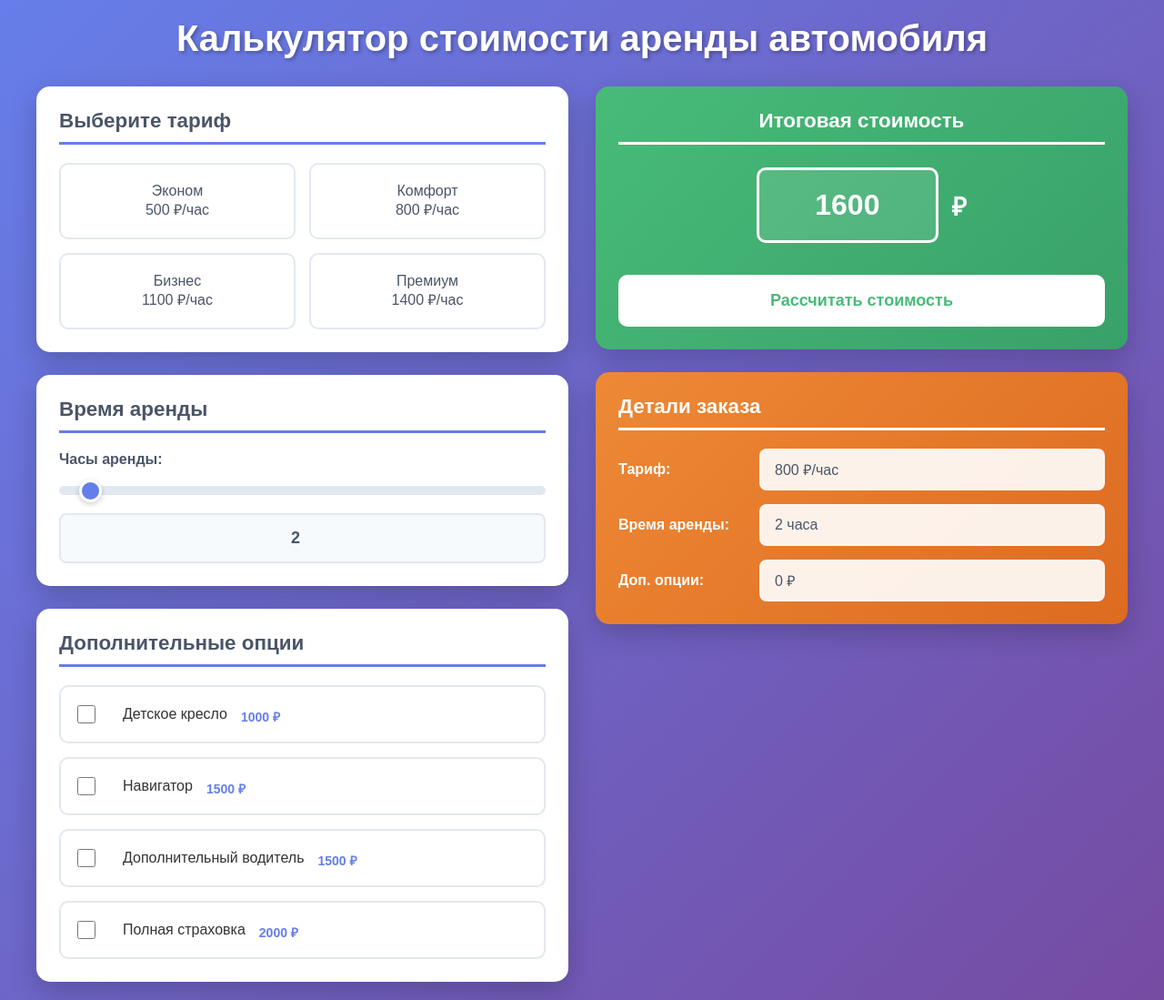
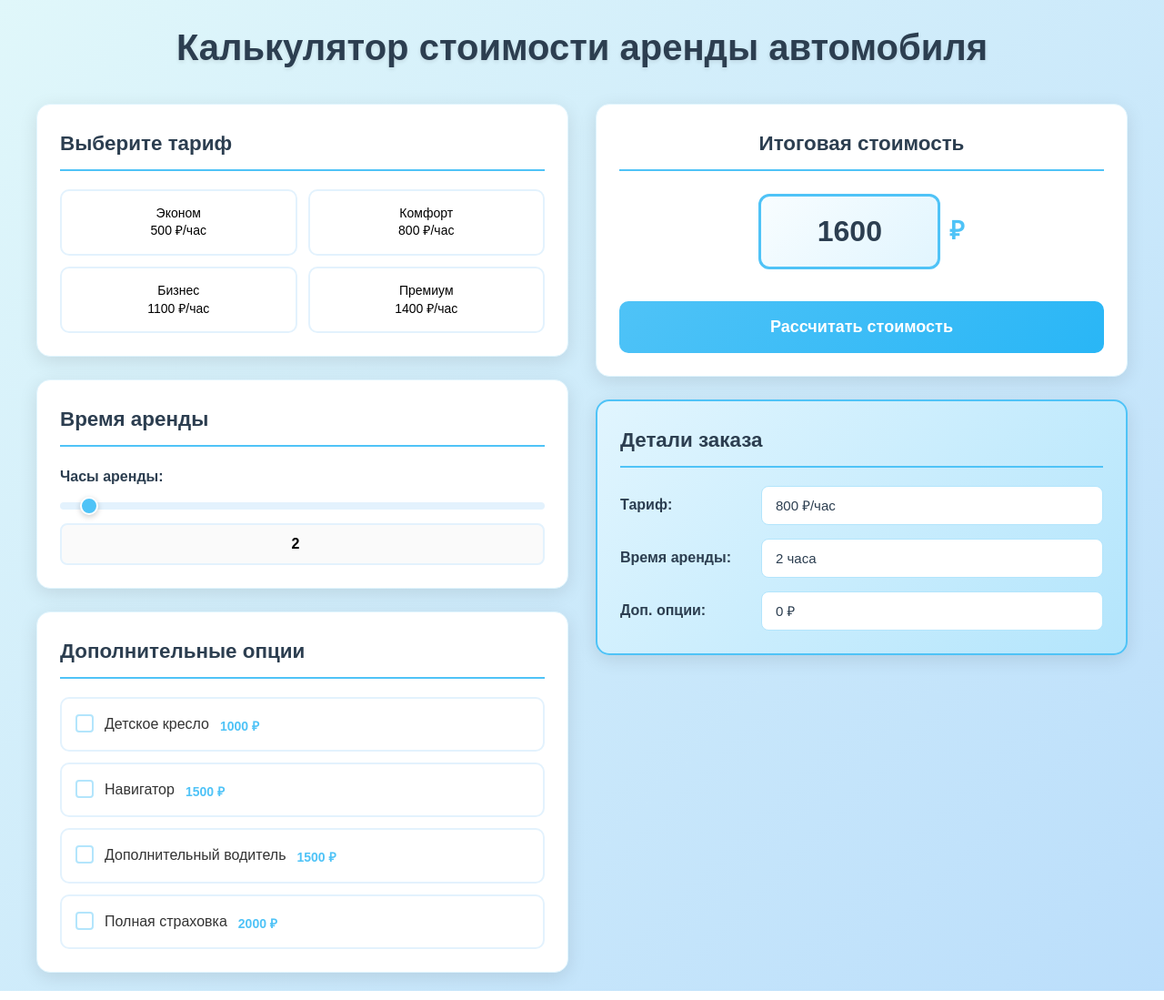
Before and after one commit to Lizoooyyy/Lizoooyyy.github.io, a PHP site: page /project5/index.html in a window 1280 px wide. Shown: the whole page at 91% size. Run offline with PHP 8.4, Linux system fonts and the light colour scheme.

Commit message:
Update styles.css

```diff
--- a/project5/styles.css
+++ b/project5/styles.css
@@ -6,10 +6,11 @@
 
 body {
     font-family: 'Arial', sans-serif;
-    background: linear-gradient(135deg, #667eea 0%, #764ba2 100%);
+    line-height: 1.6;
+    color: #333;
+    background: linear-gradient(135deg, #e0f7fa 0%, #bbdefb 100%);
     min-height: 100vh;
     padding: 20px;
-    color: #333;
 }
 
 .container {
@@ -19,16 +20,17 @@ body {
 
 h1 {
     text-align: center;
-    color: white;
+    color: #2c3e50;
     margin-bottom: 30px;
     font-size: 2.5em;
-    text-shadow: 2px 2px 4px rgba(0,0,0,0.3);
+    text-shadow: 0 2px 4px rgba(0,0,0,0.1);
 }
 
 .calculator-grid {
     display: grid;
     grid-template-columns: 1fr 1fr;
     gap: 30px;
+    align-items: start;
 }
 
 .selection-column,
@@ -42,150 +44,167 @@ h1 {
     background: white;
     padding: 25px;
     border-radius: 15px;
-    box-shadow: 0 10px 30px rgba(0,0,0,0.2);
+    box-shadow: 0 5px 20px rgba(0, 0, 0, 0.1);
+    border: 1px solid #e1f5fe;
 }
 
 .section h2 {
-    color: #4a5568;
+    color: #2c3e50;
     margin-bottom: 20px;
     font-size: 1.4em;
-    border-bottom: 3px solid #667eea;
+    border-bottom: 2px solid #4fc3f7;
     padding-bottom: 10px;
 }
 
 .tariff-buttons {
     display: grid;
     grid-template-columns: 1fr 1fr;
-    gap: 15px;
+    gap: 12px;
 }
 
 .tariff {
-    padding: 20px 15px;
-    border: 2px solid #e2e8f0;
+    padding: 15px 10px;
+    border: 2px solid #e3f2fd;
     border-radius: 10px;
     background: white;
     cursor: pointer;
-    font-size: 16px;
+    font-size: 14px;
     transition: all 0.3s ease;
-    text-align: center;
-    color: #4a5568;
+    line-height: 1.4;
 }
 
 .tariff:hover {
-    border-color: #667eea;
-    transform: translateY(-3px);
-    box-shadow: 0 5px 15px rgba(102, 126, 234, 0.3);
+    border-color: #4fc3f7;
+    transform: translateY(-2px);
+    box-shadow: 0 4px 12px rgba(79, 195, 247, 0.3);
 }
 
 .tariff.active {
-    background: linear-gradient(135deg, #667eea, #764ba2);
+    background: linear-gradient(135deg, #4fc3f7 0%, #29b6f6 100%);
     color: white;
-    border-color: #667eea;
-    transform: translateY(-2px);
+    border-color: #4fc3f7;
 }
 
 .time-control {
     display: flex;
     flex-direction: column;
-    gap: 20px;
+    gap: 15px;
 }
 
 .time-control label {
     font-weight: bold;
-    color: #4a5568;
+    color: #2c3e50;
     font-size: 16px;
 }
 
 #time {
     width: 100%;
-    height: 10px;
+    height: 8px;
     border-radius: 5px;
-    background: #e2e8f0;
+    background: #e3f2fd;
     outline: none;
     -webkit-appearance: none;
 }
 
 #time::-webkit-slider-thumb {
     -webkit-appearance: none;
-    width: 25px;
-    height: 25px;
+    width: 20px;
+    height: 20px;
     border-radius: 50%;
-    background: #667eea;
+    background: #4fc3f7;
     cursor: pointer;
-    border: 3px solid white;
+    border: 2px solid white;
     box-shadow: 0 2px 6px rgba(0,0,0,0.2);
 }
 
 #volume {
     width: 100%;
-    padding: 15px;
-    border: 2px solid #e2e8f0;
+    padding: 12px;
+    border: 2px solid #e3f2fd;
     border-radius: 8px;
-    font-size: 18px;
+    text-align: center;
+    font-size: 16px;
     font-weight: bold;
-    text-align: center;
-    background: #f7fafc;
-    color: #4a5568;
-}
-
-#volume:focus {
-    border-color: #667eea;
-    outline: none;
+    background: #fafafa;
 }
 
 .options {
     display: grid;
     grid-template-columns: 1fr;
-    gap: 15px;
+    gap: 12px;
 }
 
 .option-label {
     display: flex;
-    align-items: center;
-    gap: 15px;
-    padding: 18px;
-    border: 2px solid #e2e8f0;
+    align-items: flex-start;
+    gap: 12px;
+    padding: 15px;
+    border: 2px solid #e3f2fd;
     border-radius: 10px;
     background: white;
     cursor: pointer;
     transition: all 0.3s ease;
+    position: relative;
 }
 
 .option-label:hover {
-    border-color: #667eea;
-    background: #f7fafc;
+    border-color: #4fc3f7;
+    background: #f8fdff;
     transform: translateX(5px);
 }
 
 .option-label input[type="checkbox"] {
+    opacity: 0;
+    position: absolute;
+}
+
+.checkmark {
     width: 20px;
     height: 20px;
-    cursor: pointer;
+    border: 2px solid #b3e5fc;
+    border-radius: 4px;
+    background: white;
+    transition: all 0.3s ease;
+    flex-shrink: 0;
+    margin-top: 2px;
+}
+
+.option-label input[type="checkbox"]:checked + .checkmark {
+    background: #4fc3f7;
+    border-color: #4fc3f7;
+}
+
+.option-label input[type="checkbox"]:checked + .checkmark::after {
+    content: '✓';
+    color: white;
+    font-size: 14px;
+    font-weight: bold;
+    position: absolute;
+    top: 50%;
+    left: 50%;
+    transform: translate(-50%, -50%);
+}
+
+.option-content {
+    flex: 1;
 }
 
 .option-price {
-    color: #667eea;
+    color: #4fc3f7;
     font-weight: bold;
     font-size: 14px;
-    margin-top: 5px;
+    margin-top: 4px;
 }
 
 .total-section {
     text-align: center;
-    background: linear-gradient(135deg, #48bb78, #38a169);
-    color: white;
-}
-
-.total-section h2 {
-    color: white;
-    border-bottom-color: white;
 }
 
 .total-display {
     display: flex;
     align-items: center;
     justify-content: center;
-    gap: 15px;
+    gap: 10px;
     margin: 25px 0;
 }
 
@@ -195,16 +214,16 @@ h1 {
     font-size: 32px;
     font-weight: bold;
     text-align: center;
-    border: 3px solid white;
-    border-radius: 10px;
-    background: rgba(255,255,255,0.1);
-    color: white;
+    border: 3px solid #4fc3f7;
+    border-radius: 12px;
+    background: linear-gradient(135deg, #f8fdff 0%, #e1f5fe 100%);
+    color: #2c3e50;
 }
 
 .currency {
     font-size: 28px;
     font-weight: bold;
-    color: white;
+    color: #4fc3f7;
 }
 
 #calculate-btn {
@@ -212,8 +231,8 @@ h1 {
     padding: 18px;
     font-size: 18px;
     font-weight: bold;
-    background: white;
-    color: #48bb78;
+    background: linear-gradient(135deg, #4fc3f7 0%, #29b6f6 100%);
+    color: white;
     border: none;
     border-radius: 10px;
     cursor: pointer;
@@ -222,19 +241,18 @@ h1 {
 }
 
 #calculate-btn:hover {
-    background: #f7fafc;
-    transform: translateY(-2px);
-    box-shadow: 0 5px 15px rgba(0,0,0,0.2);
+    transform: translateY(-3px);
+    box-shadow: 0 8px 20px rgba(79, 195, 247, 0.4);
 }
 
 .order-details {
-    background: linear-gradient(135deg, #ed8936, #dd6b20);
-    color: white;
+    background: linear-gradient(135deg, #e1f5fe 0%, #b3e5fc 100%);
+    border: 2px solid #4fc3f7;
 }
 
 .order-details h2 {
-    color: white;
-    border-bottom-color: white;
+    color: #2c3e50;
+    border-bottom-color: #4fc3f7;
 }
 
 .order-info {
@@ -252,17 +270,17 @@ h1 {
 .order-item label {
     min-width: 140px;
     font-weight: bold;
-    font-size: 16px;
+    color: #2c3e50;
 }
 
 .order-item input {
     flex: 1;
     padding: 12px 15px;
-    border: 2px solid rgba(255,255,255,0.3);
+    border: 1px solid #b3e5fc;
     border-radius: 8px;
-    background: rgba(255,255,255,0.9);
-    color: #4a5568;
-    font-size: 16px;
+    background: white;
+    color: #2c3e50;
+    font-size: 15px;
     font-weight: 500;
 }
 
@@ -284,6 +302,7 @@ h1 {
 
     h1 {
         font-size: 1.8em;
+        margin-bottom: 20px;
     }
 
     .section {
@@ -292,6 +311,11 @@ h1 {
 
     .tariff-buttons {
         grid-template-columns: 1fr;
+    }
+
+    #total {
+        font-size: 28px;
+        width: 180px;
     }
 }
 
@@ -315,7 +339,7 @@ h1 {
     }
 }
 
-@keyframes fadeIn {
+@keyframes fadeInUp {
     from {
         opacity: 0;
         transform: translateY(20px);
@@ -327,11 +351,9 @@ h1 {
 }
 
 .section {
-    animation: fadeIn 0.6s ease-out;
+    animation: fadeInUp 0.6s ease-out;
 }
 
-button:focus,
-input:focus {
-    outline: 2px solid #667eea;
-    outline-offset: 2px;
+.calculation-column .section {
+    animation-delay: 0.2s;
 }
```
